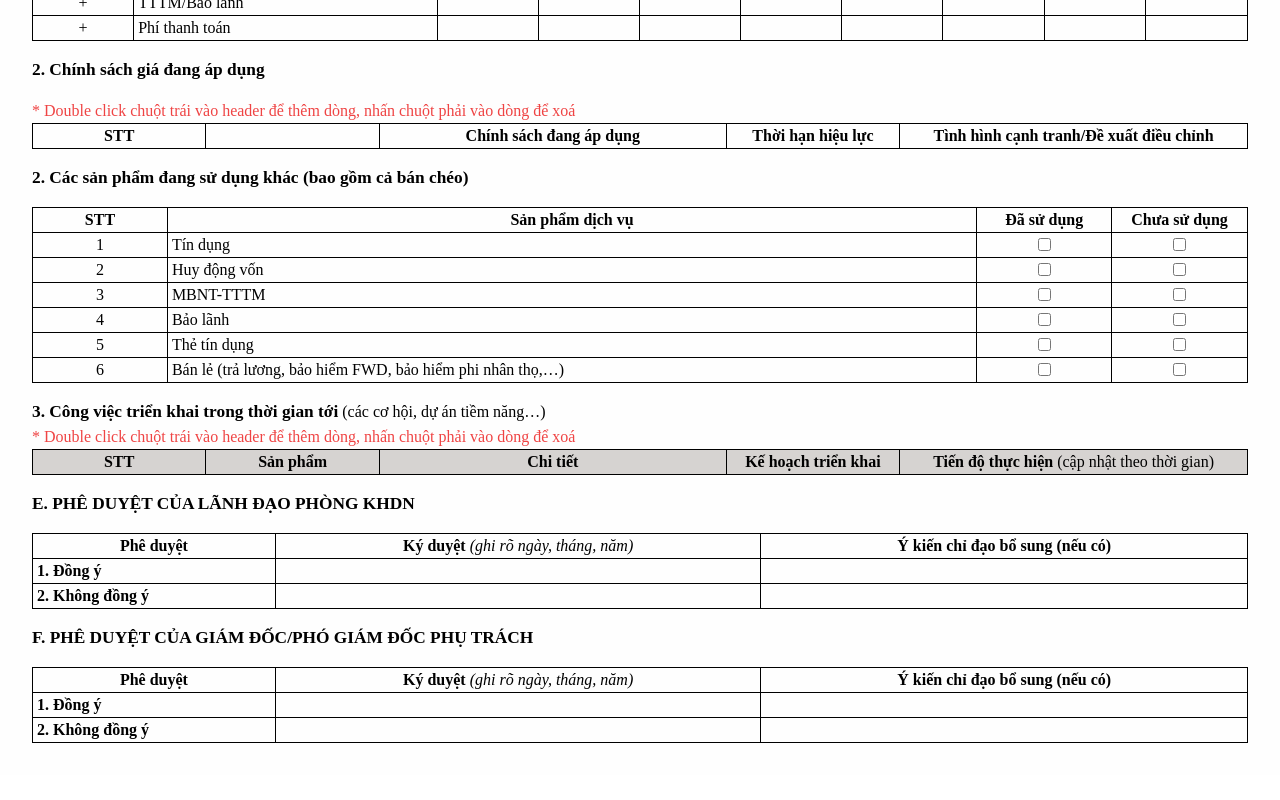
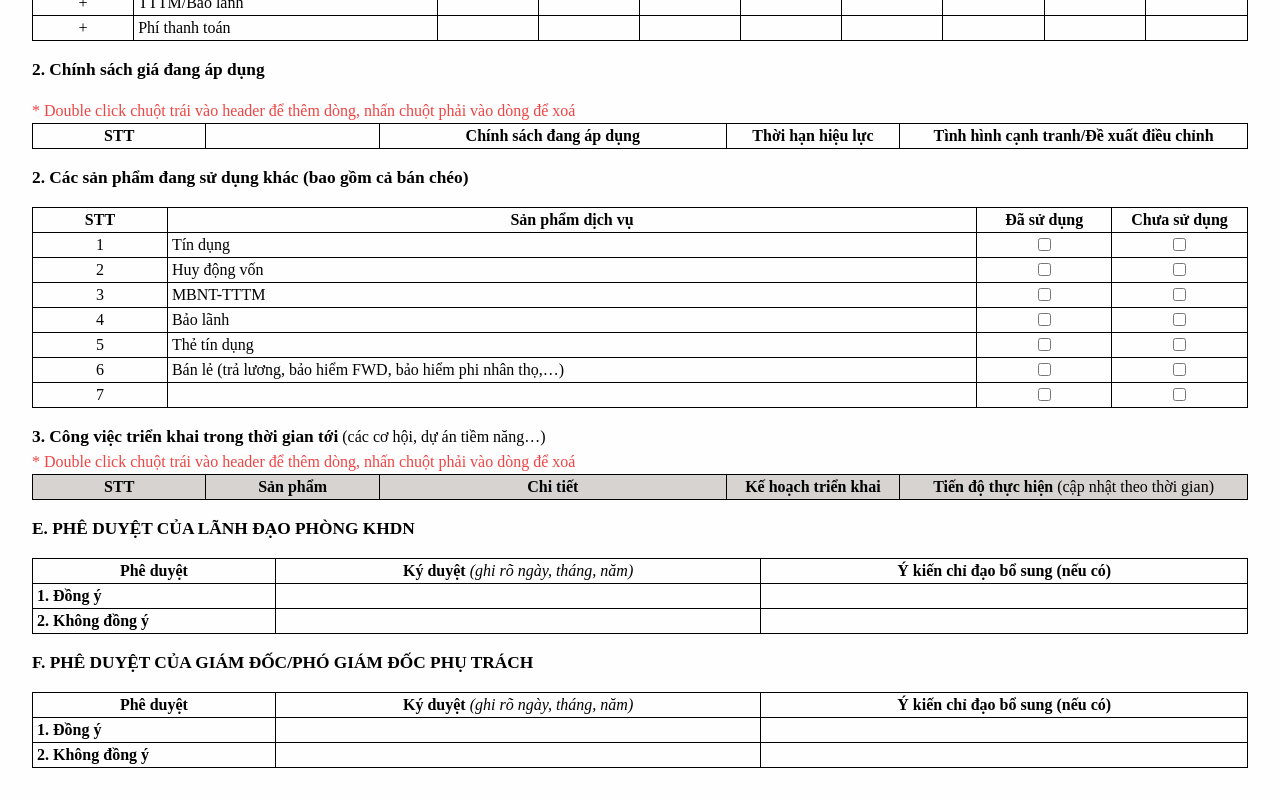
Before and after one commit to lsonWork/FEQLTTKHTC, a React (Vite) app: page /create in a window 1280 px wide. Shown: the part 2928-3728 px from the top of the page. Before the commit the page ends 3703 px from the top, so only its background shows below. Built offline with nearby package versions, Linux system fonts and the light colour scheme.

Commit message:
add 1 row below spdv table

```diff
--- a/src/pages/ClientCreate.tsx
+++ b/src/pages/ClientCreate.tsx
@@ -307,6 +307,12 @@ export default function ClientCreate() {
         {
           col1: "6",
           col2: "Bán lẻ (trả lương, bảo hiểm FWD, bảo hiểm phi nhân thọ,…)",
+          col3: false,
+          col4: false,
+        },
+        {
+          col1: "",
+          col2: "",
           col3: false,
           col4: false,
         },
--- a/src/pages/components/ServiceProduct.tsx
+++ b/src/pages/components/ServiceProduct.tsx
@@ -1,3 +1,5 @@
+import { CustomInput } from "./CustomInput";
+
 export default function ServiceProduct({ form }: { form: any }) {
   return (
     <div className="border border-black">
@@ -11,7 +13,8 @@ export default function ServiceProduct({ form }: { form: any }) {
         </div>
         <div className="col-span-1 border-black text-center">Chưa sử dụng</div>
       </div>
-      {form.values.dServiceProduct.map((row: any, index: number) => (
+      {form.values.dServiceProduct.map((row: any, index: number) =>
+        index + 1 <= 6 ? (
           <div className="grid grid-cols-9 border-black border-t">
             <div className="col-span-1 border-r border-black px-1 text-center">
               {index + 1}
@@ -40,7 +43,41 @@ export default function ServiceProduct({ form }: { form: any }) {
               />
             </div>
           </div>
-      ))}
+        ) : (
+          <div className="grid grid-cols-9 border-black border-t">
+            <div className="col-span-1 border-r border-black px-1 text-center">
+              {index + 1}
+            </div>
+            <div className="col-span-6 border-r border-black px-1">
+              <CustomInput
+                form={form}
+                name={`dServiceProduct.${index}.col2`}
+                displayText={form.values["dServiceProduct"][index].col2}
+              />
+            </div>
+            <div className="col-span-1 flex items-center justify-center border-r border-black px-1 text-end">
+              <input
+                type="checkbox"
+                checked={row.col3}
+                onChange={() => {
+                  form.setFieldValue(`dServiceProduct.${index}.col3`, true);
+                  form.setFieldValue(`dServiceProduct.${index}.col4`, false);
+                }}
+              />
+            </div>
+            <div className="col-span-1 flex items-center justify-center border-black px-1 text-end">
+              <input
+                type="checkbox"
+                checked={row.col4}
+                onChange={() => {
+                  form.setFieldValue(`dServiceProduct.${index}.col3`, false);
+                  form.setFieldValue(`dServiceProduct.${index}.col4`, true);
+                }}
+              />
+            </div>
+          </div>
+        )
+      )}
     </div>
   );
 }
```
Lines whose indentation alone changed are shown as unchanged.
